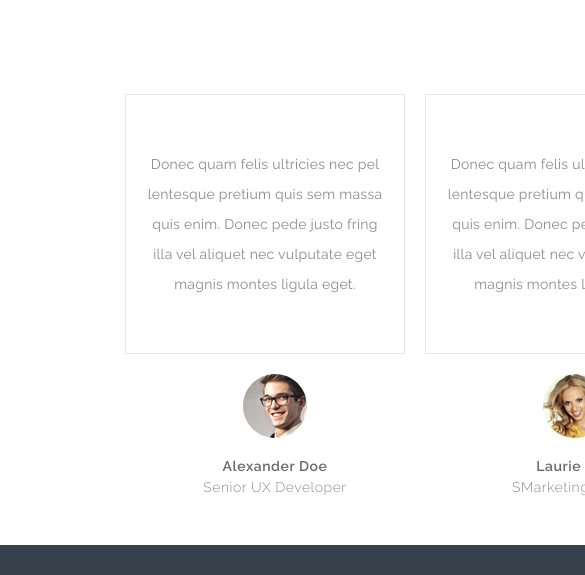
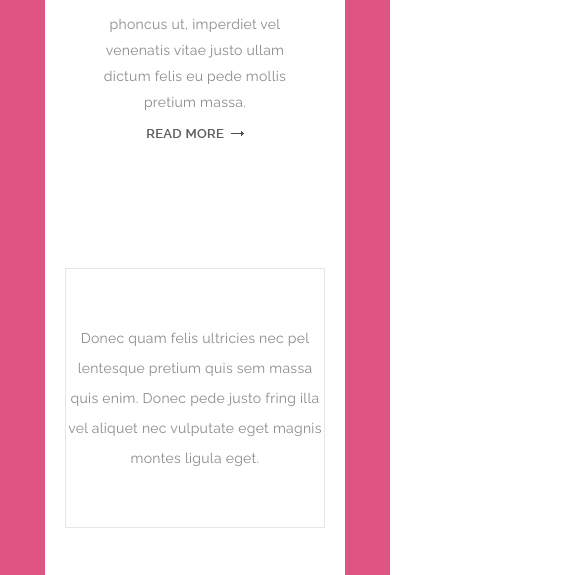
Before and after one commit to Nchalova1462/email-1, a plain HTML site: page index.html in a window 390 px wide. Shown: the part 960-1535 px from the top of the page, 585 px wide, since content can reach past the window. Drawn offline with Linux system fonts and the light colour scheme.

Commit message:
after first day

```diff
--- a/index.html
+++ b/index.html
@@ -147,6 +147,105 @@
             color: #bcc9dd;
         }
 
+        @media (max-width: 870px) {
+        .table-850 {
+            width: 600px !important;
+        }
+            .table-600 {
+                width: 550px !important;
+            }
+            .block-table {
+                width: 200px !important;
+            }
+            .block-table p br {
+                display: none !important;
+            }
+
+            .features-td td {
+                display: block !important;
+                margin-bottom: 50px !important;
+            }
+        }
+
+        @media (max-width: 620px) {
+            .table-850 {
+                width: 400px !important;
+            }
+
+            .table-600 {
+                width: 320px !important;
+            }
+
+            .block-td {
+                display: block !important;
+                margin-bottom: 50px !important;
+                padding: 0 !important;
+            }
+
+            .blockqoute-td tr {
+                display: block !important;
+            }
+
+            .block-table {
+                width: 320px !important;
+                display: block !important;
+                margin: 0 auto !important;
+            }
+
+            .author {
+                width: 200px !important;
+            }
+
+            .logo {
+                display: block !important;
+                margin: 0 auto !important;
+                text-align: center !important;
+                width: 200px !important;
+                margin-bottom: 20px !important;
+            }
+
+            .logo img {
+                margin: 0 auto !important;
+            }
+
+            .menu {
+                display: block !important;
+                margin: 0 auto !important;
+            }
+        }
+
+        @media (max-width: 420px) {
+            .table-850 {
+                width: 300px !important;
+            }
+
+            .table-600 {
+                width: 260px !important;
+            }
+
+            .block-table {
+                width: 260px !important;
+            }
+
+            .author {
+                width: 130px !important;
+            }
+
+            .blockqoute-td {
+                padding-top: 50px !important;
+                padding-bottom: 50px !important;
+            }
+
+            .footer-menu-td table {
+                width: 260px !important;
+            }
+
+            .menu td {
+                padding-left: 10px !important;
+                padding-right: 10px !important;
+            }
+        }
+
     </style>
 </head>
 
@@ -155,7 +254,7 @@
 <table cellpadding="0" cellspacing="0" width="100%" bgcolor="#eс5483">
     <tr>
         <td>
-            <table class="main table 850" cellpadding="0" cellspacing="0" width="850" align="center">
+            <table class="main table-850" cellpadding="0" cellspacing="0" width="850" align="center">
                 <tr>
                     <td height="30px" width="850"></td>
                 </tr>
```
